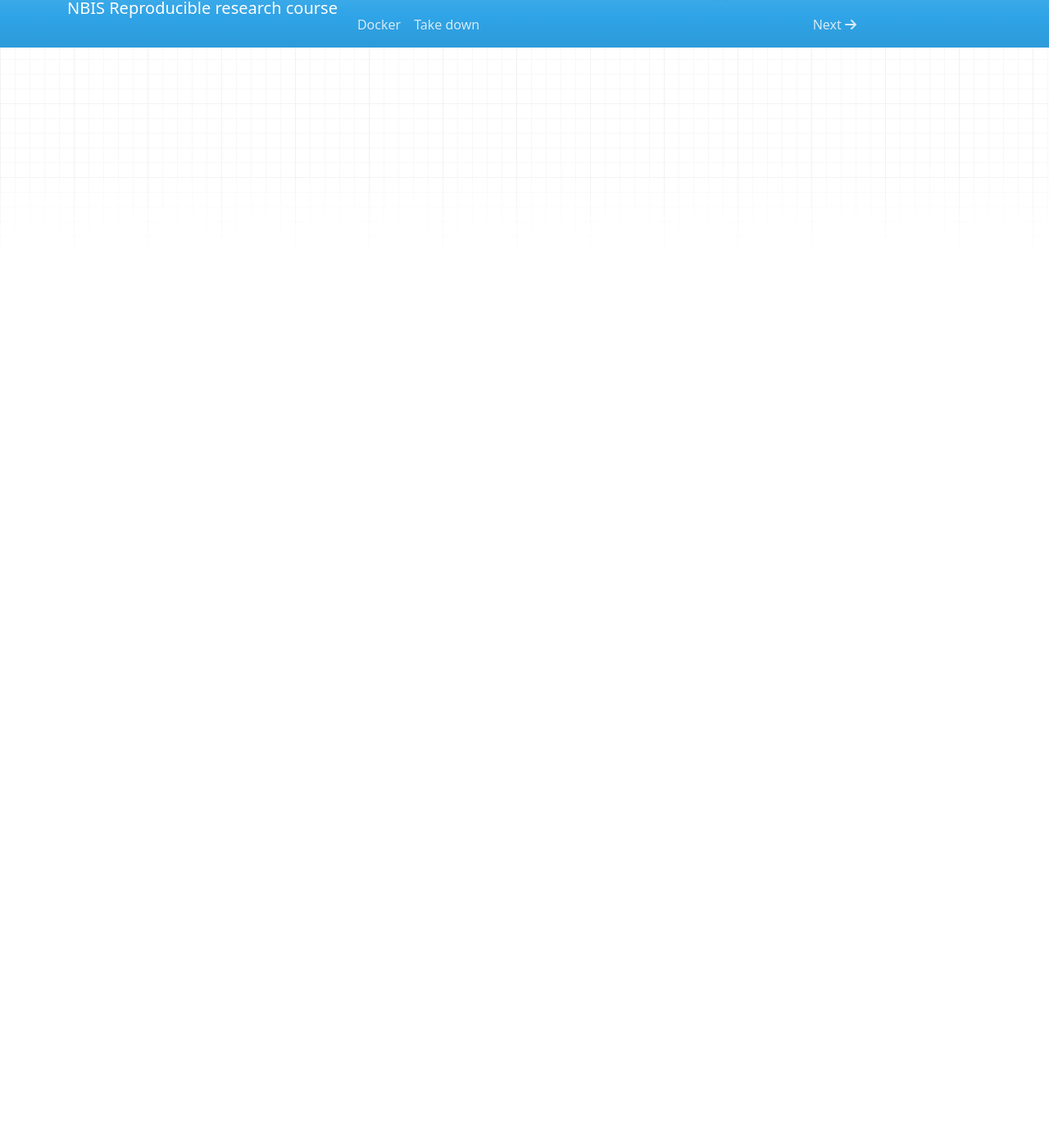
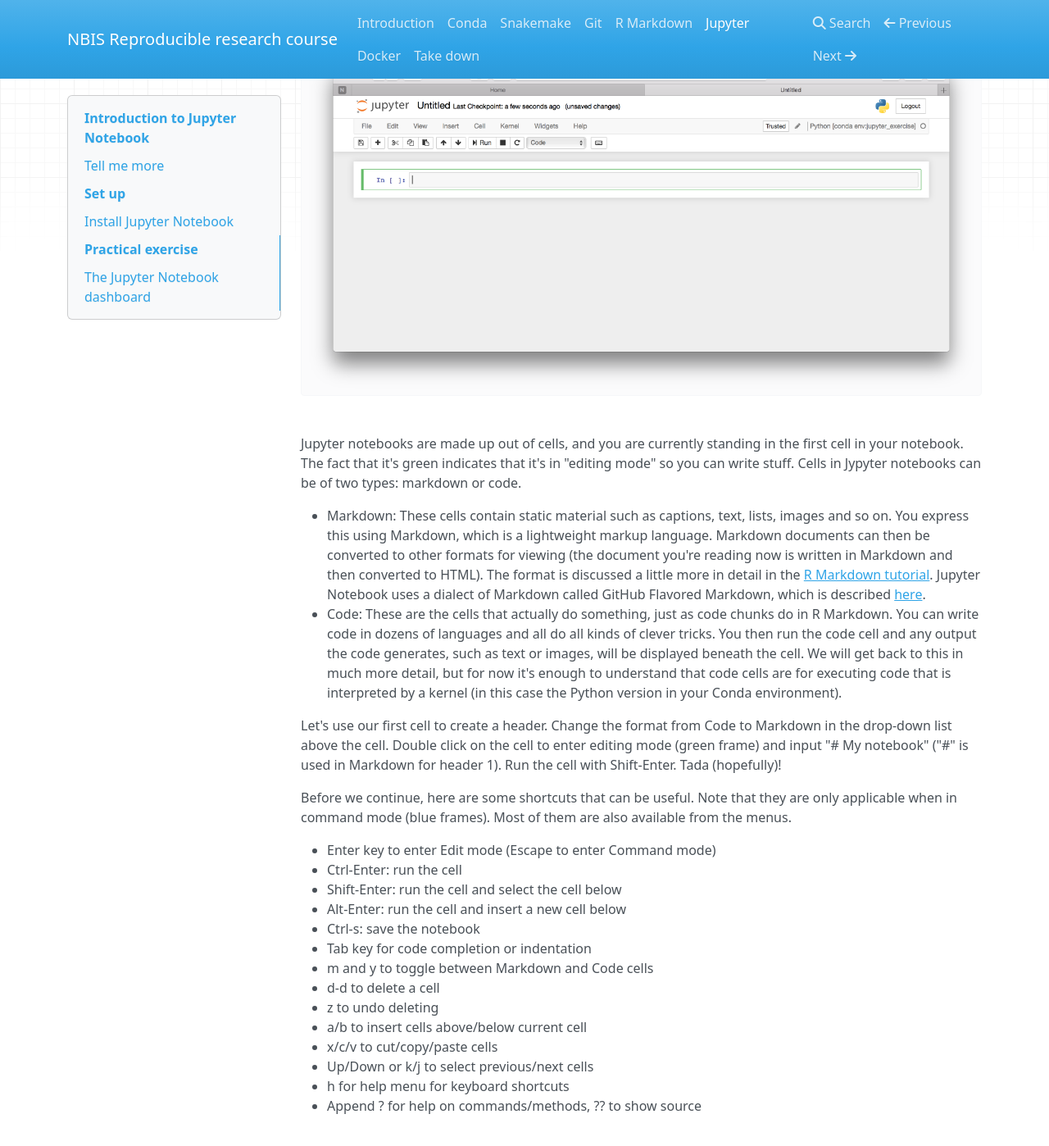
Before and after one commit to NBISweden/workshop-reproducible-research, an MkDocs documentation site: the page built from docs/jupyter.md, in a window 1280 px wide and 1400 px high, scrolled down 2607 px. Shown: the whole window at 82% size. Built offline with MkDocs 1.6.1, drawn with Linux system fonts in a browser that asks for light colours; nearby versions of some CDN libraries; old or Windows-style settings are respelled for this version of MkDocs; some of the changed text lies outside the part shown.

Commit message:
started on jupyter tutorial

```diff
--- a/docs/jupyter.md
+++ b/docs/jupyter.md
@@ -40,8 +40,34 @@
 
 ![alt text](jupyter_dashboard.png)
 
-What you're looking at is the Notebook dashboard. This is where you manage your files, notebooks, and kernels. The "Files" tab is where all your files are kept and the "Running" tab keeps track of all your processes. The third tab, "Clusters", is used for parallel computing and won't be discussed further in this tutorial. The "Conda" tab lets us control our Conda environments. Let's take a look at that. You can see that I'm currently in the `jupyter_env` environment.
+What you're looking at is the Notebook dashboard. This is where you manage your files, notebooks, and kernels. The Files tab shows the files in your directory. If you've done the other tutorials the file names should look familiar; they are the files needed for running the RNA-seq workflow in Snakemake. The Running tab keeps track of all your processes. The third tab, Clusters, is used for parallel computing and won't be discussed further in this tutorial. The Conda tab lets us control our Conda environments. Let's take a quick look at that. You can see that I'm currently in the `jupyter_exercise` environment.
 
 ![alt text](jupyter_conda.png)
 
-Let's start by creating
+Let's start by creating an empty notebook by selecting the Files tab and clicking New > Notebook > Python [conda env:jupyter_exercise]. This will open up a new tab or window looking like this:
+
+![alt text](jupyter_empty_nb.png)
+
+Jupyter notebooks are made up out of cells, and you are currently standing in the first cell in your notebook. The fact that it's green indicates that it's in "editing mode" so you can write stuff. Cells in Jypyter notebooks can be of two types: markdown or code.
+
+* Markdown: These cells contain static material such as captions, text, lists, images and so on. You express this using Markdown, which is a lightweight markup language. Markdown documents can then be converted to other formats for viewing (the document you're reading now is written in Markdown and then converted to HTML). The format is discussed a little more in detail in the [R Markdown tutorial](rmarkdown.md). Jupyter Notebook uses a dialect of Markdown called GitHub Flavored Markdown, which is described [here](https://guides.github.com/features/mastering-markdown/).
+* Code: These are the cells that actually do something, just as code chunks do in R Markdown. You can write code in dozens of languages and all do all kinds of clever tricks. You then run the code cell and any output the code generates, such as text or images, will be displayed beneath the cell. We will get back to this in much more detail, but for now it's enough to understand that code cells are for executing code that is interpreted by a kernel (in this case the Python version in your Conda environment).
+
+Let's use our first cell to create a header. Change the format from Code to Markdown in the drop-down list above the cell. Double click on the cell to enter editing mode (green frame) and input "# My notebook" ("#" is used in Markdown for header 1). Run the cell with Shift-Enter. Tada (hopefully)!
+
+Before we continue, here are some shortcuts that can be useful. Note that they are only applicable when in command mode (blue frames). Most of them are also available from the menus.
+
+  * Enter key to enter Edit mode (Escape to enter Command mode)
+  * Ctrl-Enter: run the cell
+  * Shift-Enter: run the cell and select the cell below
+  * Alt-Enter: run the cell and insert a new cell below
+  * Ctrl-s: save the notebook
+  * Tab key for code completion or indentation
+  * m and y to toggle between Markdown and Code cells
+  * d-d to delete a cell
+  * z to undo deleting
+  * a/b to insert cells above/below current cell
+  * x/c/v to cut/copy/paste cells
+  * Up/Down or k/j to select previous/next cells
+  * h for help menu for keyboard shortcuts
+  * Append ? for help on commands/methods, ?? to show source
```
Also changed, not shown: docs/jupyter_conda.png, docs/jupyter_dashboard.png, docs/jupyter_empty_nb.png (added), 1 other file.
